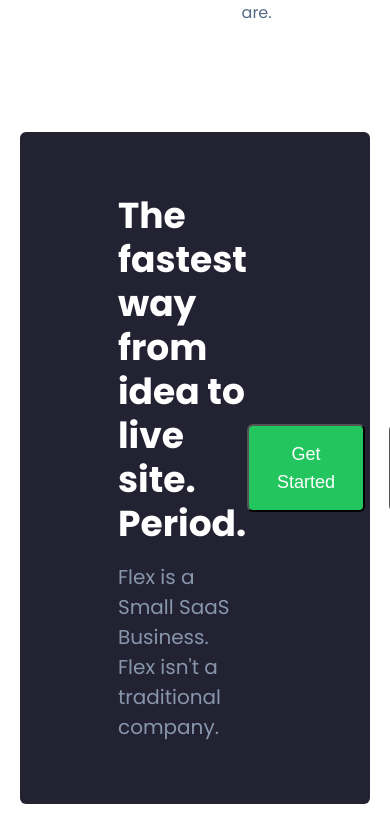
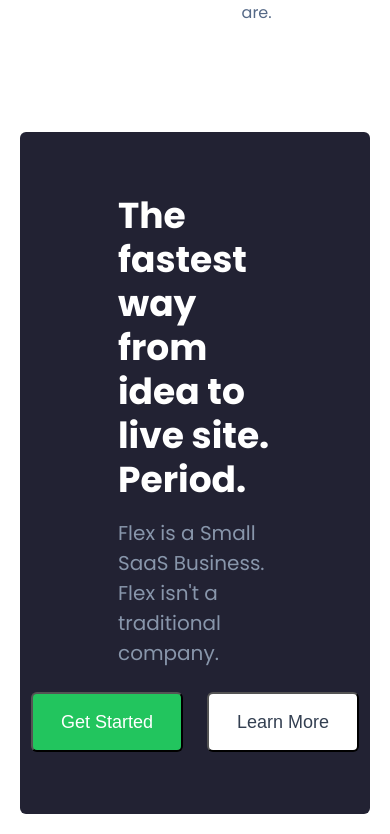
Before and after one commit to mineralaz/09_react_styled_components_css, a React (Vite) app: page / in a window 390 px wide. Shown: the part 1242-2076 px from the top of the page. Built offline with nearby package versions, Linux system fonts and the light colour scheme.

Commit message:
responsive added

```diff
--- a/src/components/cta/Cta.jsx
+++ b/src/components/cta/Cta.jsx
@@ -34,7 +34,7 @@
     <Section>
       <Container>
         <Wrapper>
-          <Flex>
+          <Flex responsive>
             <div>
               <CtaTitle>
                 The fastest way from idea to live site. Period.
@@ -44,8 +44,8 @@
               </CtaSubtitle>
             </div>
             <Flex gap>
-              <Button>Get Started</Button>
-              <SecondaryButton>Learn More</SecondaryButton>
+              <Button>Get&nbsp;Started</Button>
+              <SecondaryButton>Learn&nbsp;More</SecondaryButton>
             </Flex>
           </Flex>
         </Wrapper>
--- a/src/components/styled/UI.styled.js
+++ b/src/components/styled/UI.styled.js
@@ -69,6 +69,10 @@
   display: flex;
   align-items: center;
   justify-content: space-between;
-  gap: ${(props) => props.gap && '24px'};
+  column-gap: ${(props) => (props.gap ? '24px' : '0')};
+  @media screen and (max-width: 1000px) {
+    flex-direction: ${(props) => (props.responsive ? 'column' : 'row')};
+    row-gap: ${(props) => (props.responsive ? '1.5rem' : '0')};
+  }
 `;
 // kuris isdelioja elementus kaip pavyzdyje
```
